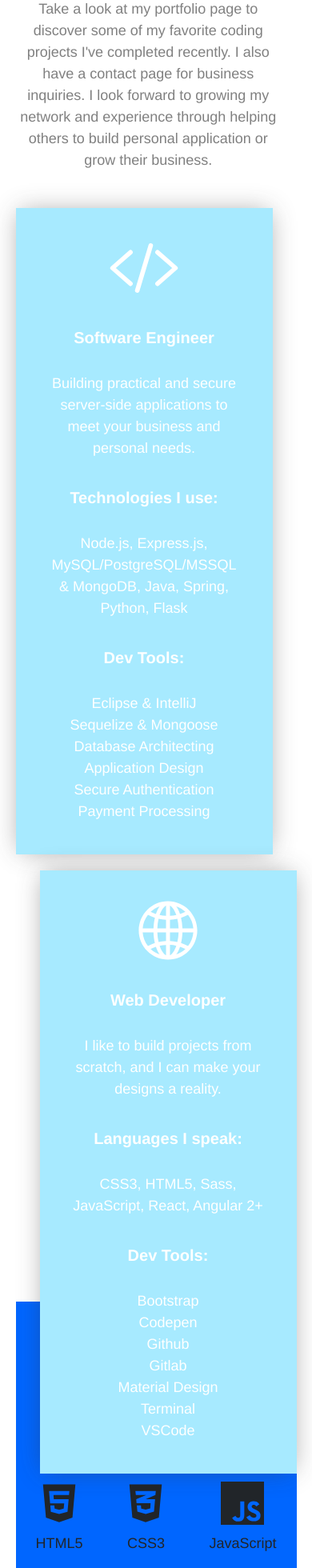
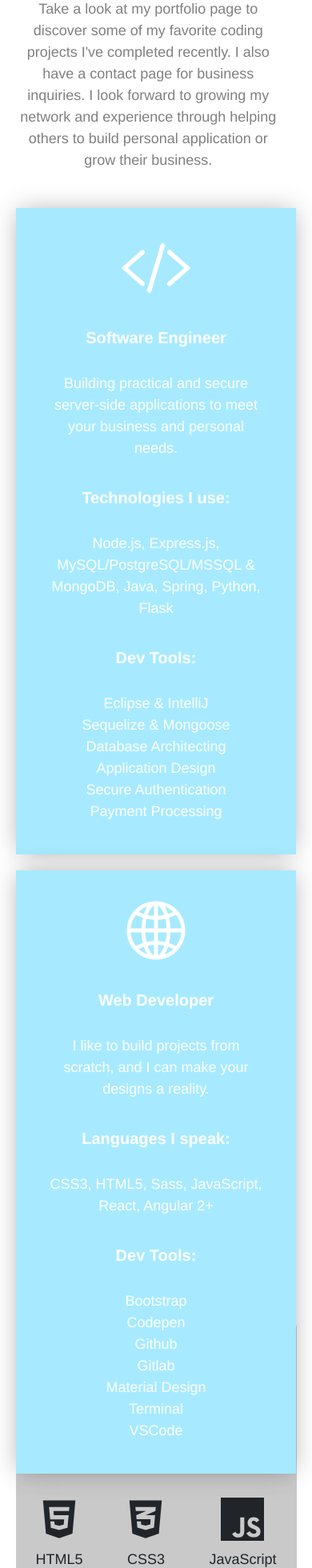
Before and after one commit to cnix273/react-portfolio, a React (Create React App) app: page / in a window 390 px wide. Shown: the part 1588-3548 px from the top of the page at 80% size. Built offline with nearby package versions, Linux system fonts and the light colour scheme.

Commit message:
centered profile cards and fixed margins for small screen sizes

```diff
--- a/src/components/Skills/index.js
+++ b/src/components/Skills/index.js
@@ -63,9 +63,12 @@ const Skills = () => {
                     </p>
                 </div>
             </div>
+
+            {/* <br></br> */}
+
             <div className="row">
                 <div className="col-md-10 offset-md-1">
-                    <div className="row text-center">
+                    <div className="row text-center languages">
 
                         <div className="col">
                             <div className="skill-bar-title">
@@ -108,6 +111,8 @@ const Skills = () => {
                     </div>
                 </div>
             </div>
+
+            {/* <br></br> */}
         </div>
     );
 };
--- a/src/components/Skills/style.css
+++ b/src/components/Skills/style.css
@@ -1,12 +1,12 @@
 #skillsContainer {
-    background-color: rgb(71, 183, 252);
+    /* background-color: rgb(71, 183, 252); */
     width: 90%;
-    background: linear-gradient(to bottom, white 75%, rgb(0, 102, 255) 0%)
+    background: linear-gradient(to bottom, white 75%, rgb(201, 201, 201) 0%);
+    margin-bottom: 50px;
 }
 
 h5, p {
     /* color: grey; */
-    /* text-shadow: 1px 1px darkgray; */
     font-family: "Helvetica Neue", Helvetica, Arial, sans-serif;
     text-align: center;
     padding: 10px
@@ -21,10 +21,6 @@ h5, p {
     border-radius: 0;
     box-shadow: 0 0 30px -5px hsl(0deg 0% 21% / 45%);
     margin: 10px;
-    /* margin-bottom: -250px;
-    margin-top: -100px;
-
-    transform: translateY(100px); */
     text-align: center;
     color: white;
 }
@@ -52,3 +48,23 @@ h5, p {
 .card-title {
     font-weight: 700;
 }
+
+.languages {
+    padding-top: 20px;
+    padding-bottom: 20px;
+}
+
+@media screen and (max-width: 845px) {
+
+    #engineer {
+        Display: block;
+        margin-left: auto!important;
+        margin-right: auto!important;
+    }
+
+    #webdev{
+        Display: block;
+        margin-left: auto!important;
+        margin-right: auto!important;
+    }
+}
```
